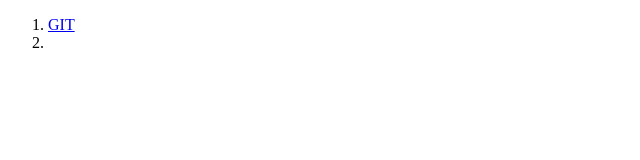
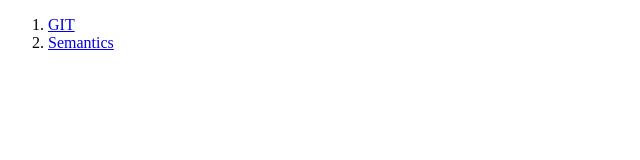
Before and after one commit to anastvozniuk/homework-beetroot, a plain HTML site: page index.html in a window 1280 px wide. Shown: the full height of the page, 0-640 px from the left. Drawn offline with Linux system fonts and the light colour scheme.

Commit message:
add git homework semantik

```diff
--- a/index.html
+++ b/index.html
@@ -8,7 +8,7 @@
   <body>
     <ol>
       <li><a href="./homeworks/git/index.html">GIT</a></li>
-      <li><a href="./homeworks/Semantics/index.html"></a></li>
+      <li><a href="./homeworks/Semantics/index.html">Semantics</a></li>
     </ol>
   </body>
 </html>
```
